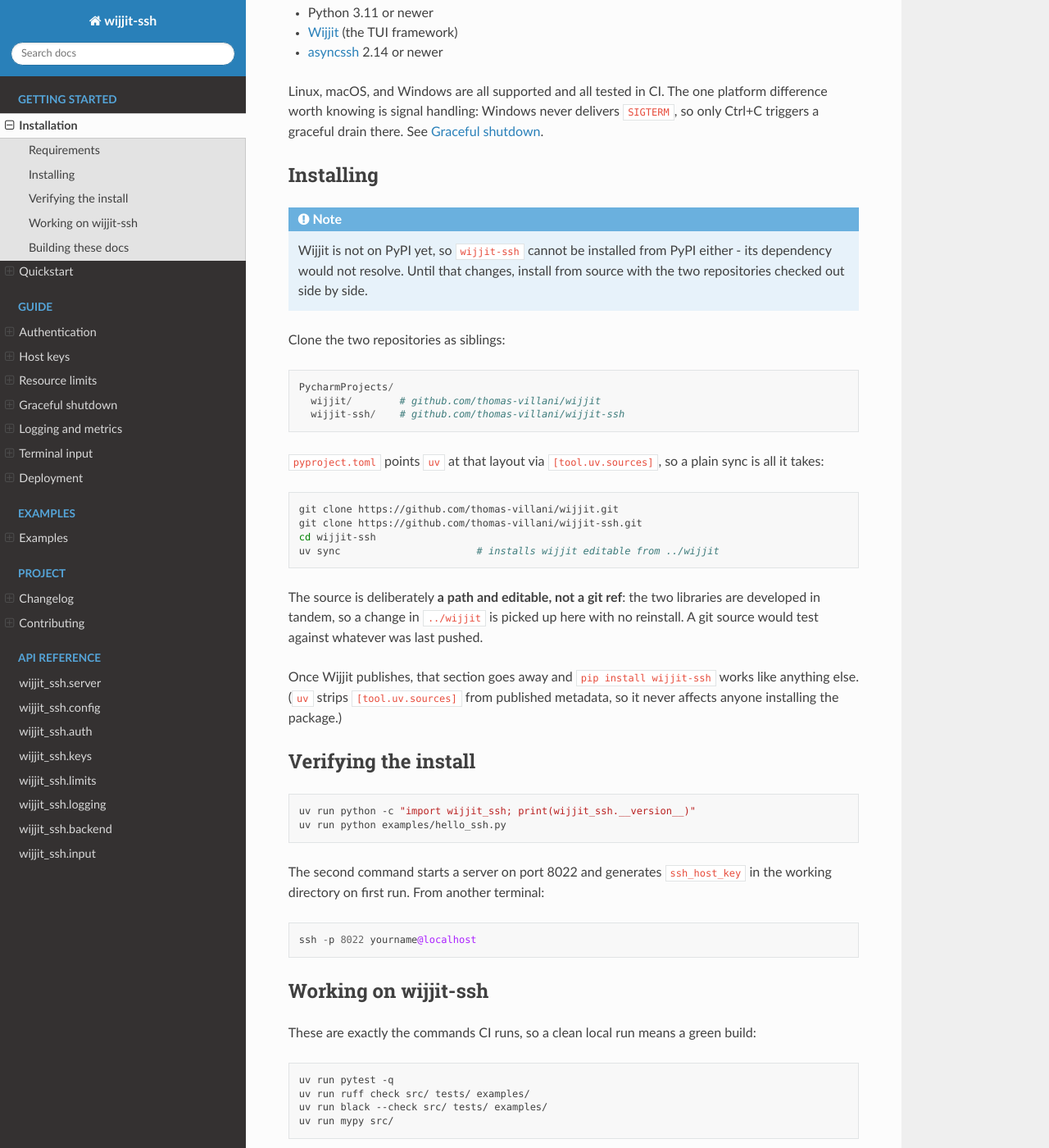
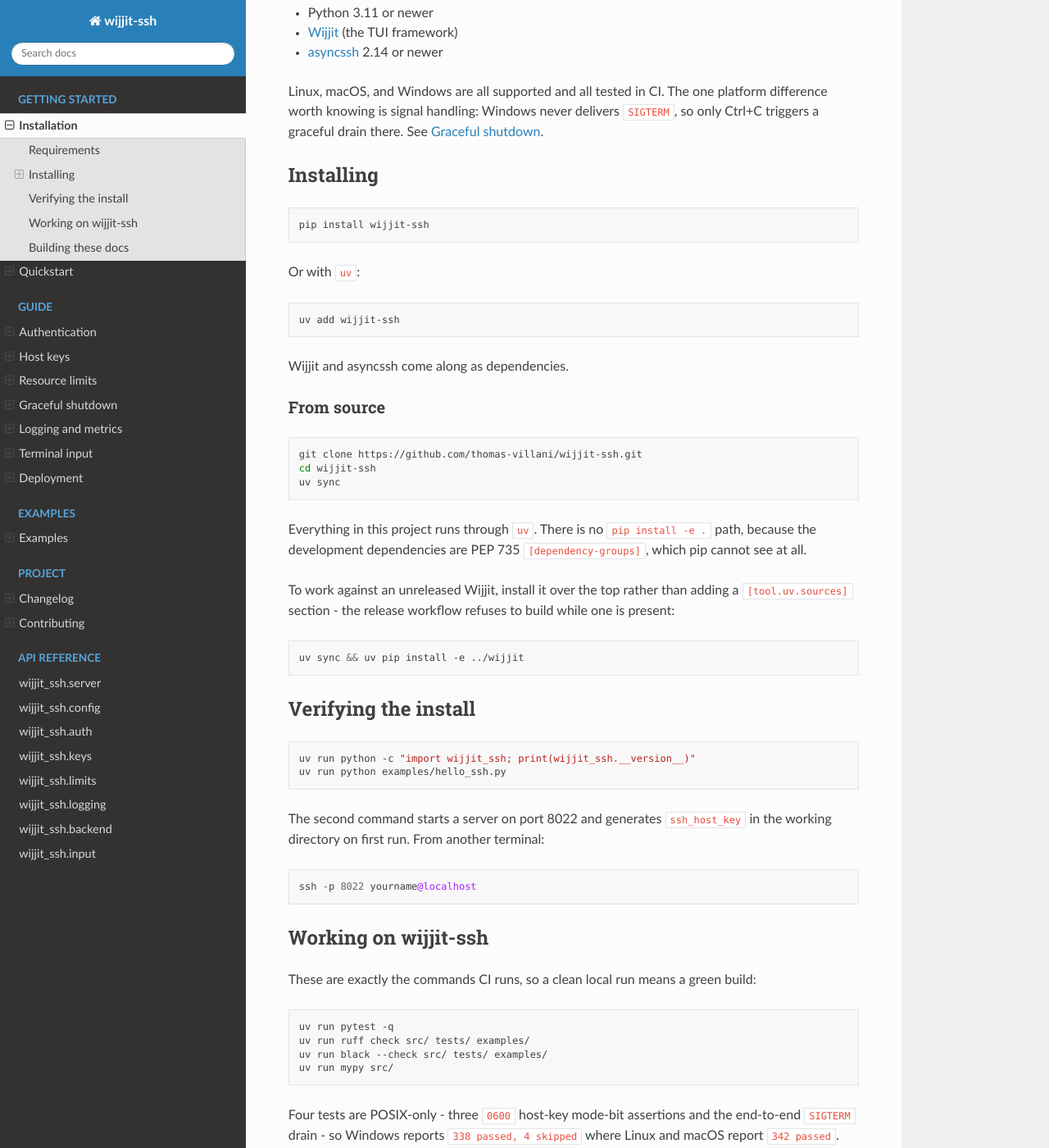
Before and after one commit to thomas-villani/wijjit-ssh, a Sphinx documentation site: the page built from docs/source/getting_started/installation.rst, in a window 1280 px wide and 1400 px high, scrolled down 212 px. Shown: the whole window at 82% size. Built offline with Sphinx 7.4.7 and the Read the Docs theme 3.1.0, drawn with Linux system fonts in a browser that asks for light colours.

Commit message:
Resolve wijjit from PyPI, and collapse CI back to one checkout
wijjit 0.1.0 is published, which clears all three preconditions
RELEASING.md had been carrying since the release pipeline was written.

[tool.uv.sources] is gone and uv.lock re-resolved, so `wijjit>=0.1.0` now
comes from the real index. That pin had never once been resolved by
anything -- not here, not in CI -- because the path source shadowed it
everywhere, which is exactly why release.yml refuses to build while the
section exists and why that check stays. The suite was run against the
published wijjit before this commit rather than against the sibling
working tree: 338 passed, 4 skipped, and the sdist/wheel build, twine
--strict, and the py.typed assertion all pass locally too.

ci.yml and docs.yml drop their second actions/checkout, the `path:` on
the first, and the `working-directory:` on every run -- all of which
existed only to reproduce the sibling layout the path source needed. The
sync tightens to `uv sync --locked` at the same time; it had been
deliberately unpinned because a path source makes uv.lock move whenever
the neighbour's own dependencies do, and that is no longer true.

One thing is genuinely lost and is worth naming rather than quietly
dropping: CI tracked wijjit `main`, so a change breaking the
TerminalBackend / InputSource seam reddened this repo the day it landed.
Now it surfaces when the pin moves. If that gap matters the answer is a
separate scheduled job installing wijjit from git, not a return to the
two-checkout arrangement.

The contributor docs said "clone both repos side by side" in four places;
they now say `uv pip install -e ../wijjit`, which gets the same tandem
development without a pyproject.toml edit somebody might commit. The
Dockerfile loses its "before wijjit is on PyPI" workaround and gains a
note to pin the version, since an unpinned install means the image
rebuilt in six months is not the image that was tested.

```diff
--- a/docs/source/getting_started/installation.rst
+++ b/docs/source/getting_started/installation.rst
@@ -16,35 +16,38 @@
 Installing
 ----------
 
-.. note::
+.. code-block:: bash
 
-   Wijjit is not on PyPI yet, so ``wijjit-ssh`` cannot be installed from PyPI
-   either - its dependency would not resolve. Until that changes, install from
-   source with the two repositories checked out side by side.
+   pip install wijjit-ssh
 
-Clone the two repositories as siblings::
-
-   PycharmProjects/
-     wijjit/        # github.com/thomas-villani/wijjit
-     wijjit-ssh/    # github.com/thomas-villani/wijjit-ssh
-
-``pyproject.toml`` points ``uv`` at that layout via ``[tool.uv.sources]``, so a
-plain sync is all it takes:
+Or with ``uv``:
 
 .. code-block:: bash
 
-   git clone https://github.com/thomas-villani/wijjit.git
+   uv add wijjit-ssh
+
+Wijjit and asyncssh come along as dependencies.
+
+From source
+^^^^^^^^^^^
+
+.. code-block:: bash
+
    git clone https://github.com/thomas-villani/wijjit-ssh.git
    cd wijjit-ssh
-   uv sync                       # installs wijjit editable from ../wijjit
+   uv sync
 
-The source is deliberately **a path and editable, not a git ref**: the two
-libraries are developed in tandem, so a change in ``../wijjit`` is picked up here
-with no reinstall. A git source would test against whatever was last pushed.
+Everything in this project runs through ``uv``. There is no ``pip install -e .``
+path, because the development dependencies are PEP 735 ``[dependency-groups]``,
+which pip cannot see at all.
 
-Once Wijjit publishes, that section goes away and ``pip install wijjit-ssh``
-works like anything else. (``uv`` strips ``[tool.uv.sources]`` from published
-metadata, so it never affects anyone installing the package.)
+To work against an unreleased Wijjit, install it over the top rather than adding
+a ``[tool.uv.sources]`` section - the release workflow refuses to build while one
+is present:
+
+.. code-block:: bash
+
+   uv sync && uv pip install -e ../wijjit
 
 Verifying the install
 ---------------------
@@ -73,8 +76,8 @@
    uv run mypy src/
 
 Four tests are POSIX-only - three ``0600`` host-key mode-bit assertions and the
-end-to-end ``SIGTERM`` drain - so Windows reports ``334 passed, 4 skipped``
-where Linux and macOS report ``338 passed``.
+end-to-end ``SIGTERM`` drain - so Windows reports ``338 passed, 4 skipped``
+where Linux and macOS report ``342 passed``.
 
 Building these docs
 -------------------
```
Also changed, not shown: CONTRIBUTING.md (+16 -18 lines), RELEASING.md (+18 -14 lines), pyproject.toml (+9 -13 lines), 4 other files.
